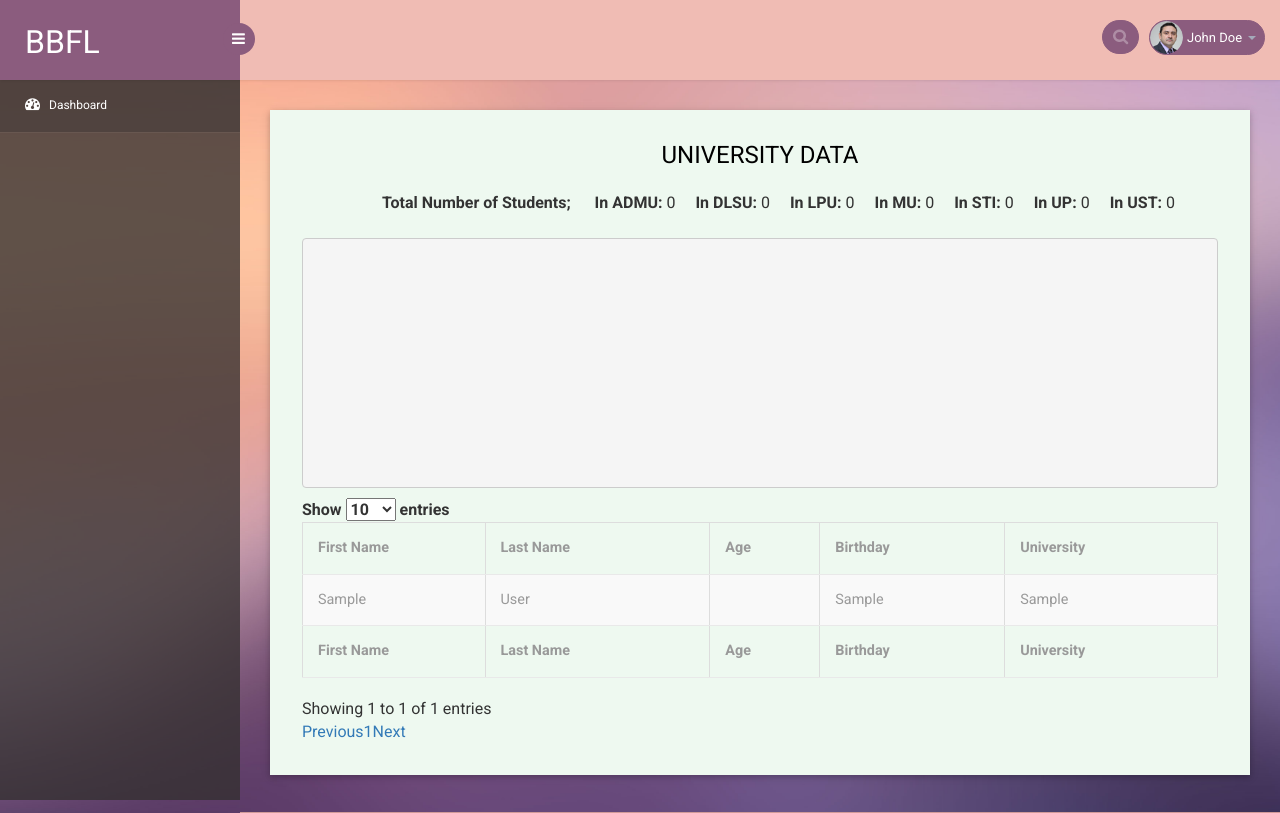
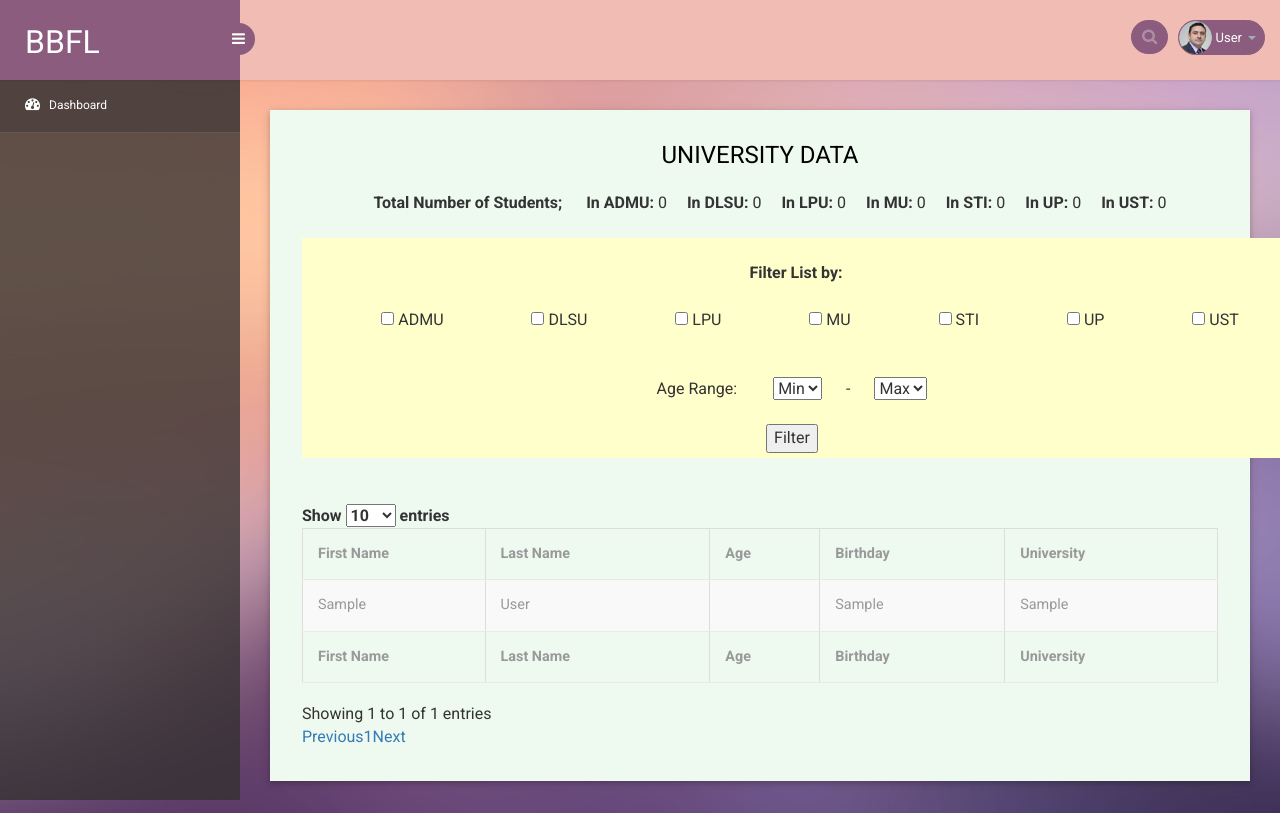
Before and after one commit to laurencebarin27/BBFL-MP, a PHP site: page /list.php in a window 1280 px wide. Shown: the top 813 px of the page. Run offline with PHP 8.4, Linux system fonts and the light colour scheme; the visitor is signed in with stand-in values (Sample User, id 1); tables that the repository leaves empty or names only in its code hold one stand-in row (values such as "Sample post"); some libraries are stand-ins or nearby versions.

Commit message:
Request 1 Complete! <3

```diff
--- a/list.php
+++ b/list.php
@@ -1,6 +1,11 @@
 <?php
 session_start();
 require_once('mysql_connect.php');
+
+$_SESSION['username'] = $_SESSION['user'];
+$fullnamequery = "SELECT fullname from users where username = '{$_SESSION['username']}'";
+$fullnameresult = mysqli_query($dbc,$fullnamequery);
+$fullnamerow = mysqli_fetch_array($fullnameresult, MYSQL_ASSOC);
 
 // Request 1: Group by Age or University (View by option checkbox on Universities and Age then Button)
 // Request 2: Sort by Last Name (Data Table)
@@ -63,7 +68,7 @@
         <li class="dropdown">
             <a data-toggle="dropdown" class="dropdown-toggle" href="#">
                 <img alt="" src="images/2.png">
-                <span class="username">John Doe</span>
+                <span class="username"><?php echo $fullnamerow['fullname']?></span>
                 <b class="caret"></b>
             </a>
             <ul class="dropdown-menu extended logout">
@@ -106,6 +111,7 @@
 							<div>
 								<header class="agileits-box-header clearfix">
 									<h3>University Data</h3>
+										<center>
 										<div>
 											<?php
 												$totalquery = "SELECT MAX(studentid) as total from student";
@@ -140,15 +146,133 @@
 												$ustresult = mysqli_query($dbc, $ustquery);
 												$ustrow = mysqli_fetch_array($ustresult, MYSQL_ASSOC);
 
-												echo "<p> &emsp; &emsp; &emsp; &emsp; <b>Total Number of Students; </b>
+												echo "<p> &emsp; <b>Total Number of Students; </b>
 												&emsp; <b> In ADMU: </b>".$admurow['admu']."&emsp; <b> In DLSU: </b>".$dlsurow['dlsu']."&emsp; <b> In LPU: </b>".$lpurow['lpu']."&emsp;<b> In MU: </b>
 												".$murow['mu']."&emsp; <b> In STI: </b>".$stirow['sti']."&emsp; <b> In UP: </b>".$uprow['up']."&emsp; <b> In UST: </b>".$ustrow['ust']."</p> <br>";
 											?>
-											<pre>
+											<?php
+												$agequery = "SELECT TIMESTAMPDIFF(YEAR, birthday, CURDATE()) as age from student group by 1 asc";
+												$ageresult = mysqli_query($dbc,$agequery);
+												$num_rows = $ageresult->num_rows;
 
-											</pre>
+												echo '
+												<div style="width:980px;height:220px;border:1px solid #ffffcc;background:#ffffcc;">
+													<br>
+													&nbsp; <b> Filter List by: </b>
+													<br><br>
+													<form action="'.$_SERVER['PHP_SELF'].'" method="post">
+
+	  												&emsp;&emsp; 				   <input type="checkbox" name="univ[]" value="Ateneo De Manila University"> ADMU
+	  												&emsp;&emsp;&emsp;&emsp;&emsp; <input type="checkbox" name="univ[]" value="De La Salle University"> DLSU
+	  												&emsp;&emsp;&emsp;&emsp;&emsp; <input type="checkbox" name="univ[]" value="Lyceum of the Philippines University"> LPU
+	  												&emsp;&emsp;&emsp;&emsp;&emsp; <input type="checkbox" name="univ[]" value="Mapua University"> MU
+	  												&emsp;&emsp;&emsp;&emsp;&emsp; <input type="checkbox" name="univ[]" value="Systems Technology Institute College"> STI
+	  												&emsp;&emsp;&emsp;&emsp;&emsp; <input type="checkbox" name="univ[]" value="University of the Philippines"> UP
+	  												&emsp;&emsp;&emsp;&emsp;&emsp; <input type="checkbox" name="univ[]" value="University of Santo Tomas"> UST
+	 												<br><br><br>
+	 												Age Range:
+	 												&emsp;&emsp;<select name="min" required>
+	 															<option value="">Min</option>';
+	 															if (!empty($num_rows)){
+	 																while ($agerow = mysqli_fetch_array($ageresult, MYSQL_ASSOC)){
+	 																	echo '<option value="'.$agerow['age'].'">'.$agerow['age'].'</option>';
+	 																}
+	 															}
+	 												echo 	   '</select> &emsp; -
+	 													&emsp; <select name="max" required>
+	 															<option value="">Max</option>';
+	 															$agequery2 = "SELECT TIMESTAMPDIFF(YEAR, birthday, CURDATE()) as age from student group by 1 asc";
+																$ageresult2 = mysqli_query($dbc,$agequery2);
+																$num_rows = $ageresult2->num_rows;
+
+	 															if (!empty($num_rows)){
+	 																while ($agerow2 = mysqli_fetch_array($ageresult2, MYSQL_ASSOC)){
+	 																	echo '<option value="'.$agerow2['age'].'">'.$agerow2['age'].'</option>';
+	 																}
+	 															}
+	 												echo  	   '</select>
+	 												<br><br>
+	 												<input type="submit" name="filter" value="Filter">
+	 												</form>
+	 											</div> ';
+
+											?>
+
+ 											<br><br>
 										</div>
+										</center>
 										<div>
+										<?php
+											if (isset($_POST['filter'])){
+												echo '<table id="example" class="table table-striped table-bordered" cellspacing="0" width="100%">
+												        <thead>
+												            <tr>
+												                <th>First Name</th>
+												                <th>Last Name</th>
+												                <th>Age</th>
+												                <th>Birthday</th>
+												                <th>University</th>
+												            </tr>
+												        </thead>
+												        <tfoot>
+												            <tr>
+												                <th>First Name</th>
+												                <th>Last Name</th>
+												                <th>Age</th>
+												                <th>Birthday</th>
+												                <th>University</th>
+												            </tr>
+												        </tfoot>
+
+												        <tbody>';
+
+												if (!empty($_POST['univ'])){
+													$university = array();
+													$i = 0;
+													foreach($_POST['univ'] as $compare){
+														$university[$i] = $compare;
+														$i++;
+													}
+
+
+													$j = 0;
+													while ($j < $i){
+														$tablequery = "SELECT firstname, lastname, birthday, university, TIMESTAMPDIFF(YEAR, birthday, CURDATE()) as age
+														from student";
+														$tableresult = mysqli_query($dbc, $tablequery);
+														$num_rows=$tableresult->num_rows;
+														if (!empty($num_rows)){
+															while ($tablerow = mysqli_fetch_array($tableresult, MYSQL_ASSOC)){
+																if ($university[$j] == $tablerow['university']){
+																	if ($tablerow['age'] >= $_POST['min'] && $tablerow['age'] <= $_POST['max']){
+																		echo "<tr>
+															                <td>".$tablerow['firstname']."</td>
+															                <td>".$tablerow['lastname']."</td>
+															                <td>".$tablerow['age']."</td>
+															                <td>".$tablerow['birthday']."</td>
+															                <td>".$tablerow['university']."</td>
+															            </tr>";
+																	}
+
+																}
+
+															}
+														}
+
+														$j++;
+													}
+
+
+
+
+												}
+
+
+												echo '</tbody>
+											    </table>';
+
+											} else {
+												echo '
 												<table id="example" class="table table-striped table-bordered" cellspacing="0" width="100%">
 											        <thead>
 											            <tr>
@@ -169,18 +293,17 @@
 											            </tr>
 											        </tfoot>
 
-									        <tbody>
-									        	<?php
+											        <tbody>';
+
 												        	//Get University Data
-										        	$universityquery = "SELECT firstname, lastname, birthday, university, (YEAR(CURDATE()) - YEAR(birthday)) as age
+												        	$universityquery = "SELECT firstname, lastname, birthday, university, TIMESTAMPDIFF(YEAR, birthday, CURDATE()) as age
 												        	from student";
 												        	$universityresult = mysqli_query($dbc, $universityquery);
 												        	$num_rows=$universityresult->num_rows;
 
 												        	if (!empty($num_rows)){
 
-									        		while ($universityrow = mysqli_fetch_array($universityresult,MYSQL_ASSOC))
-
+												        		while ($universityrow = mysqli_fetch_array($universityresult,MYSQL_ASSOC)) {
 												        			echo "<tr>
 															                <td>".$universityrow['firstname']."</td>
 															                <td>".$universityrow['lastname']."</td>
@@ -189,9 +312,15 @@
 															                <td>".$universityrow['university']."</td>
 															            </tr>";
 												        		}
+
+
+											        		}
+
+											   echo '</tbody>
+											    </table>';
+											}
 										?>
-									        </tbody>
-									    </table>
+
 										</div>
 								</header>
 								<div class="agileits-box-body clearfix">
```
Lines whose indentation alone changed are shown as unchanged.
